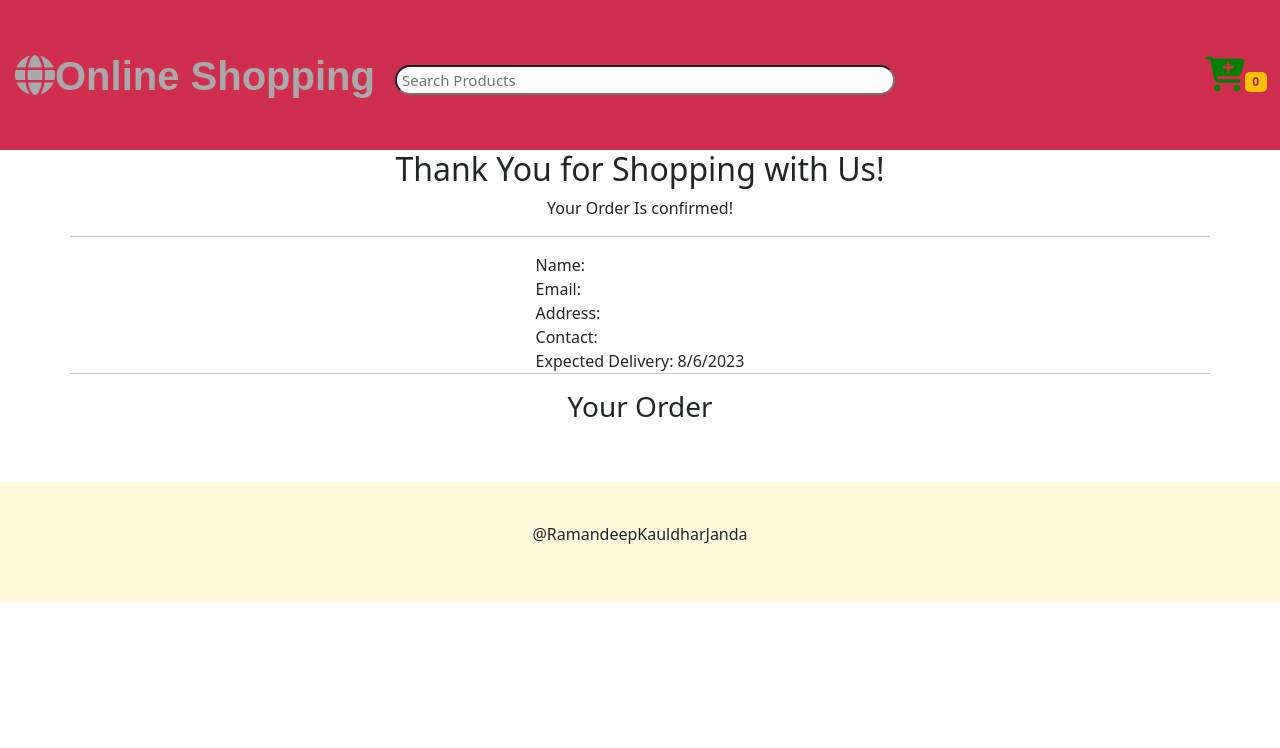
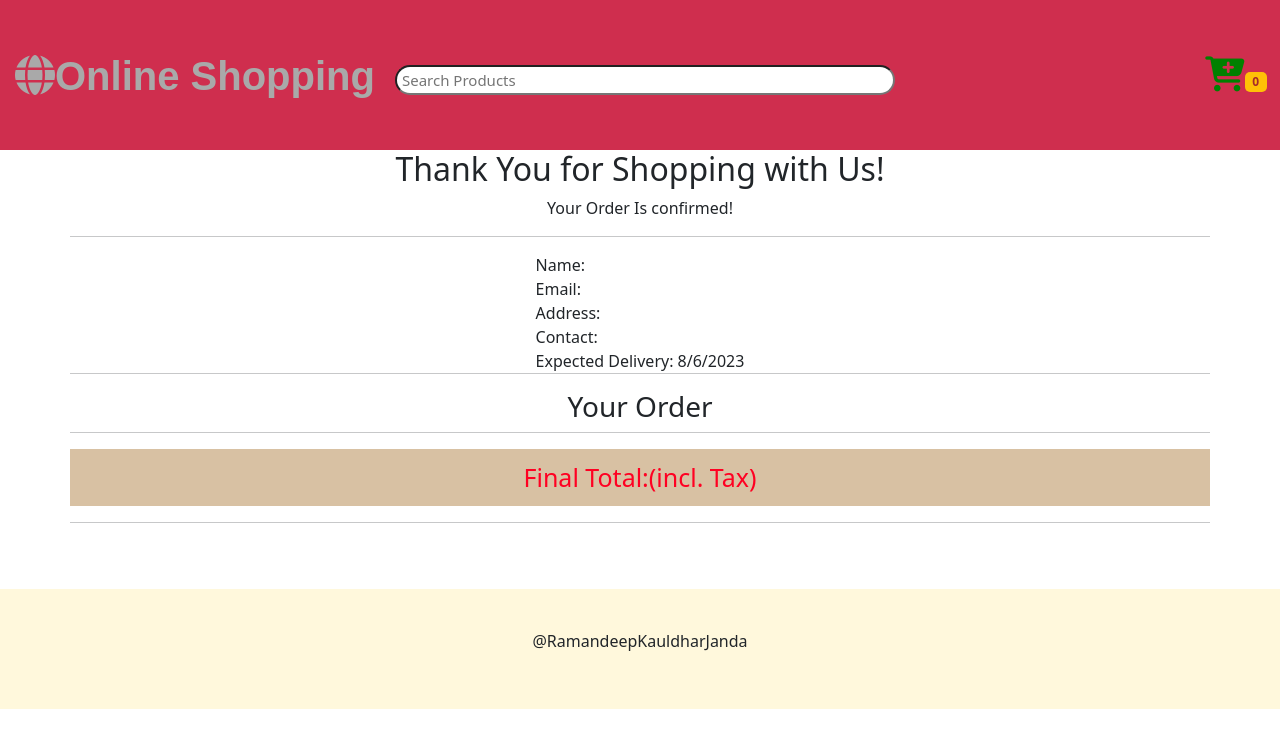
Before and after one commit to Ramankauldhar/OnlineShoppingFrontendMEAN, an Angular app: page /OdrConfirm in a window 1280 px wide. Shown: the top 748 px of the page. Built offline with nearby package versions, Linux system fonts and the light colour scheme.

Commit message:
V9: Made some changes in the Order Confirmation Component

```diff
--- a/src/app/component/checkout/checkout.component.ts
+++ b/src/app/component/checkout/checkout.component.ts
@@ -12,9 +12,11 @@ import { ProductServiceService } from 'src/app/service/product-service.service';
 export class CheckoutComponent implements OnInit {
   checkOutForm!: FormGroup;
   submitted = false;
+  total: number=0;
 
   products: any = [];
   public grandTotal:number = 0;
+
 
   constructor(private route:ActivatedRoute, private formBuilder: FormBuilder, private http: HttpClient, private productService:ProductServiceService, private router: Router)
     {}
@@ -25,6 +27,7 @@ export class CheckoutComponent implements OnInit {
            const queryParams = JSON.parse(params['data']);
            this.products = queryParams.products;
            this.grandTotal = queryParams.grandTotal;
+
            console.log(this.products);
           }
        });
@@ -76,6 +79,7 @@ export class CheckoutComponent implements OnInit {
     Address: [this.checkOutForm.value.address,this.checkOutForm.value.city,this.checkOutForm.value.province,this.checkOutForm.value.code],
     Contact: this.checkOutForm.value.contact,
     Order: productsInfo,
+    Total:this.grandTotal+6.53,
     products:this.products
   };
 
--- a/src/app/component/order-confirmation/order-confirmation.component.html
+++ b/src/app/component/order-confirmation/order-confirmation.component.html
@@ -8,6 +8,7 @@
         Address:{{Address}}<br>
         Contact:{{Contact}}<br>
         Expected Delivery: {{ deliveryDate }}
+
         <hr>
         <h3 style="text-align: center;">Your Order</h3>
         <ng-container *ngFor="let product of products">
@@ -15,10 +16,12 @@
                 <img class="productsImages" [src]="'https://onlineshopping-7goc.onrender.com/' + product.path"
                     alt="Product Image">
                 <h4 class="titleText">{{product.title}}</h4>
-                <p class="priceText">${{product.price}}</p>
+                <p class="priceText">${{product.total}}</p>
+                <p>Quantity: {{product.quantity}}</p>
             </div>
         </ng-container>
-
-
+        <hr>
+        <p style="background-color: rgb(216, 193, 163);text-align:center; color:rgb(255, 0, 34); padding:10px; font-size: 25px;">Final Total:(incl. Tax) {{total}}</p>
+        <hr>
     </div>
 </div>
--- a/src/app/component/order-confirmation/order-confirmation.component.ts
+++ b/src/app/component/order-confirmation/order-confirmation.component.ts
@@ -15,6 +15,7 @@ export class OrderConfirmationComponent implements OnInit{
   Address!: string;
   Contact!: string;
   deliveryDate!: string;
+  total!:number;
 
   ngOnInit(){
      this.route.queryParams.subscribe(params => {
@@ -24,6 +25,7 @@ export class OrderConfirmationComponent implements OnInit{
            this.Email = queryParams.Email;
            this.Address = queryParams.Address;
            this.Contact = queryParams.Contact;
+           this.total = queryParams.Total;
            this.products = queryParams.products;
 
            console.log(this.products);
```
